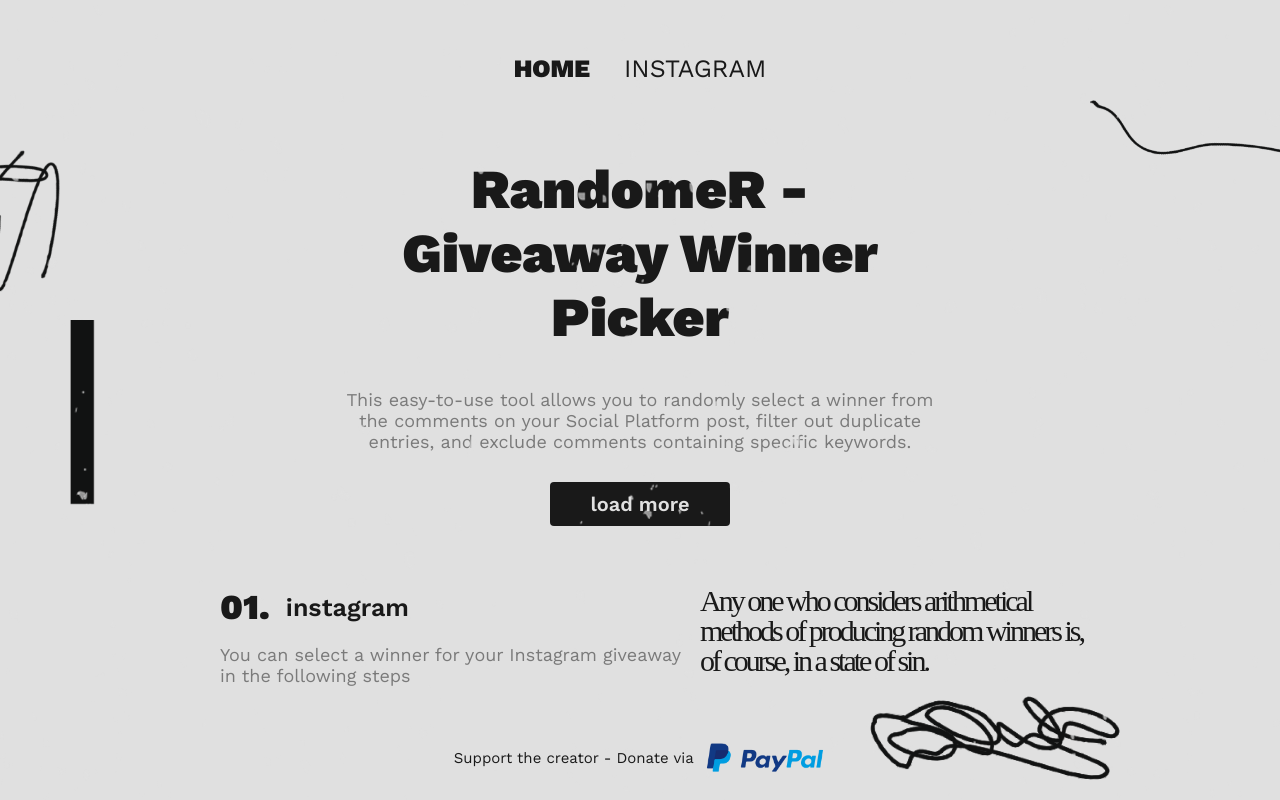
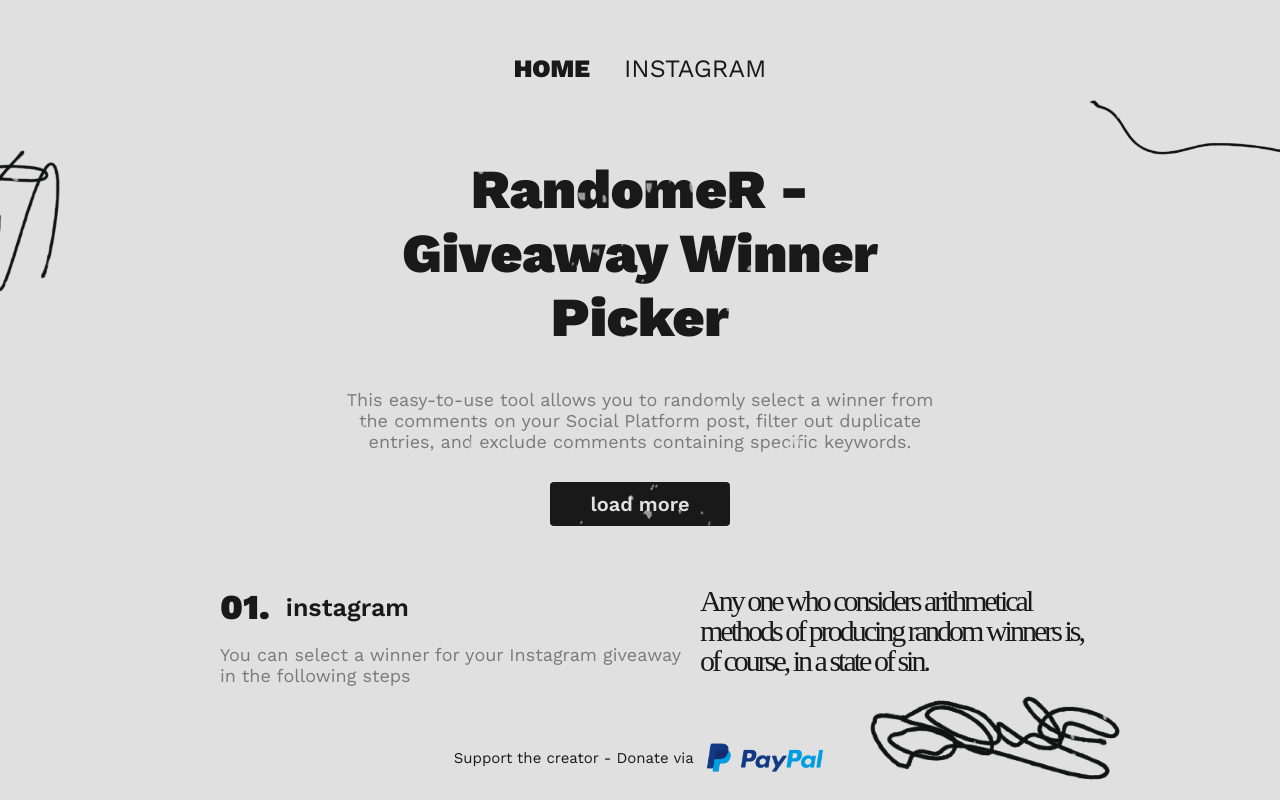
Before and after one commit to Italianobg/Random-Winner, a React (Create React App) app: page / in a window 1280 px wide. Built offline with nearby package versions, Linux system fonts and the light colour scheme; a web font is replaced by a local one; what @react-pdf/renderer would draw is missing.

Commit message:
removed Recrangle image form App component

```diff
--- a/src/App.tsx
+++ b/src/App.tsx
@@ -6,7 +6,6 @@
 import styled from "styled-components";
 import grunge1 from "./assets/images/grunge1.svg"
 import grunge2 from "./assets/images/grunge2.svg"
-import rectangle from "./assets/images/rectangle.png"
 import line1 from "./assets/images/line1.png"
 import line2 from "./assets/images/line2.png"
 import line3 from "./assets/images/line3.png"
@@ -22,7 +21,6 @@
           <img className='line2' src={line2} alt="line" />
           <img className='line3' src={line3} alt="line" />
           <UserContextProvider>
-            <img className='rectangle' src={rectangle} alt="rectangle" />
             <Header />
             <Body />
             <Footer />
```
